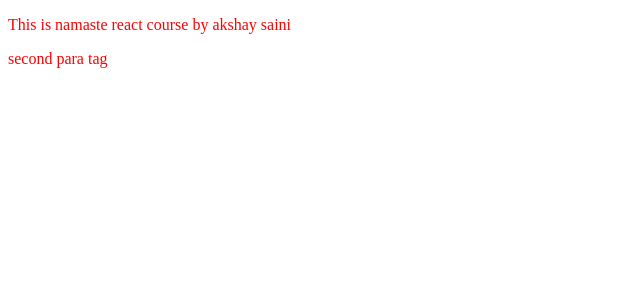
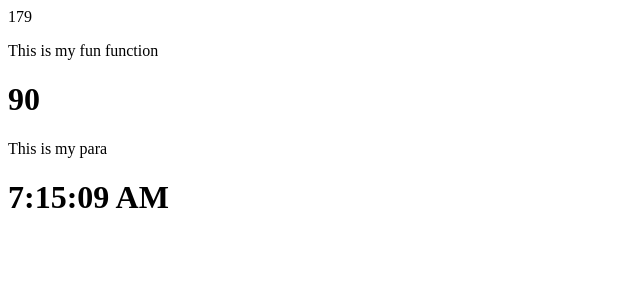
Before and after one commit to sahil1si18ec083/namasteReact, a React (Vite) app: page / in a window 1280 px wide. Shown: the top 300 px of the page, without its empty margins (0-640 px from the left). Built offline with nearby package versions, Linux system fonts and the light colour scheme.

Commit message:
Updating chapter 3 Laying the foundation notes

```diff
--- a/App.js
+++ b/App.js
@@ -59,5 +59,34 @@ const parent = React.createElement(
 console.log(parent);
 root.render(parent);
 
-// So we need jsx to write react so that we do not need to write nested tags using React.createElement
-// jsx is not the only way to write react we  can write it using the React.createElement and do nesting of it and render it in dom using root.render(parent)
+// So we need jsx to write react so
+// that we do not need to write nested tags using React.createElement
+// jsx is not the only way to write react
+//we  can write it using the React.createElement and do nesting of it
+// and render it in dom using root.render(parent)
+
+//JSX
+const num = 90;
+// this is a reeact element
+const jsxHeading = (
+  <h1 className="heading">
+    <p>This is my heading tag</p>
+  </h1>
+);
+
+const fun = () => {
+  return "This is my fun function";
+};
+// REACT FUNCTIONAL COMPONENT is Just a normal javascript function which returns some piece of jsx
+const Reactcomponent = () => (
+  <React.Fragment>
+    {89 + 90}
+    <p>{fun()}</p>
+    <h1>{num}</h1>
+    <p>This is my para</p>
+    <h1>{new Date().toLocaleTimeString()}</h1>
+  </React.Fragment>
+);
+setInterval(() => {
+  root.render(<Reactcomponent />);
+}, 2000);
--- a/index.html
+++ b/index.html
@@ -8,7 +8,9 @@
     <link rel="stylesheet" href="./index.css" />
   </head>
   <body>
-    <div id="root"></div>
+    <div id="root">
+      <h1>Akshay is here</h1>
+    </div>
     <!-- <script
       crossorigin
       src="https://unpkg.com/react@18/umd/react.development.js"
--- a/package.json
+++ b/package.json
@@ -3,6 +3,8 @@
   "version": "1.0.0",
   "description": "this is namaste react by Akshay saini",
   "scripts": {
+    "start": "parcel index.html",
+    "build": "parcel build index.html",
     "test": "jest"
   },
   "repository": {
```
Also changed, not shown: 2 other files (tests, documents, lock files or other folders).
